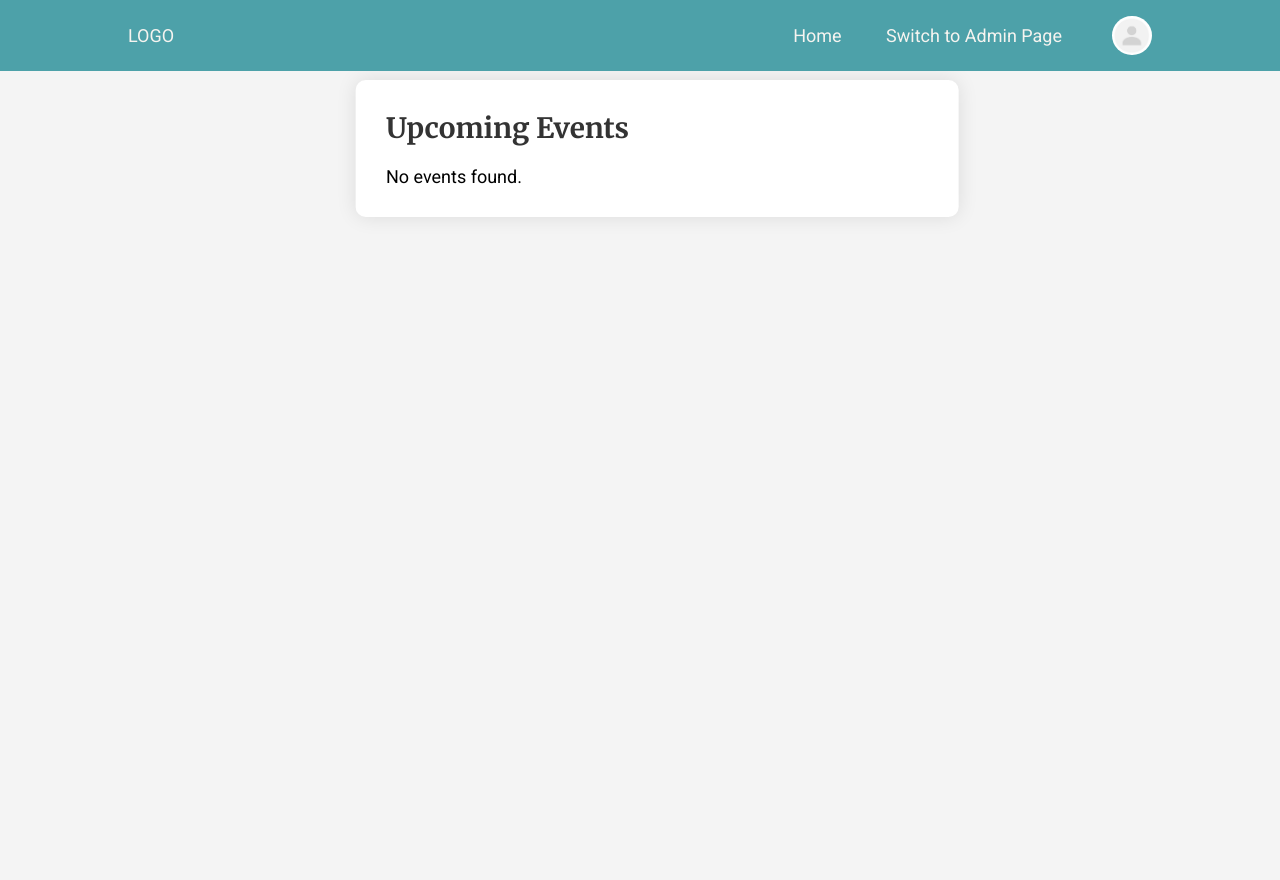
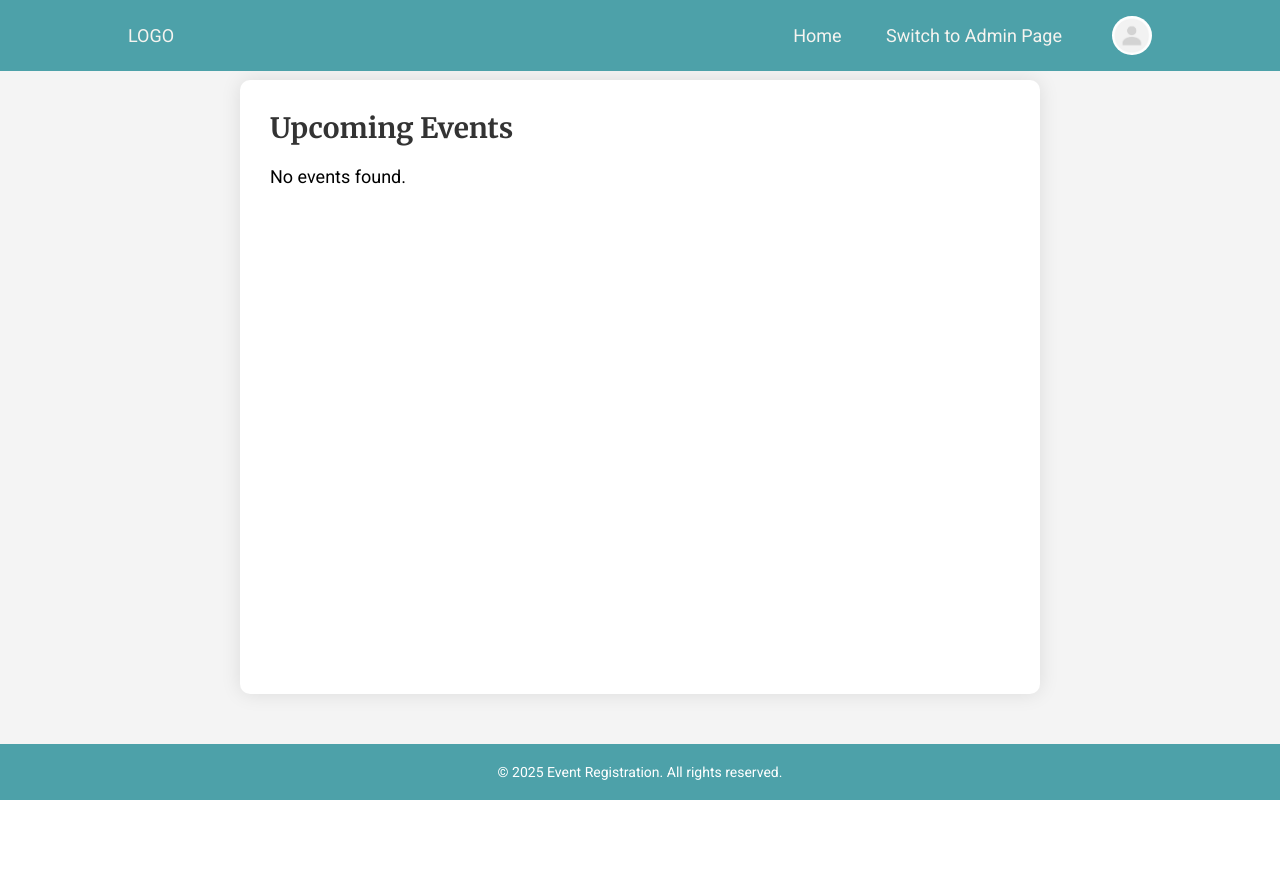
Before and after one commit to baebika/Event-Registration-System, a PHP site: page / in a window 1280 px wide. After the commit the page ends 800 px from the top, so only its background shows below. Run offline with PHP 8.4, Linux system fonts and the light colour scheme; data that the repository does not hold is empty.

Commit message:
add footer to all pages

```diff
--- a/index.php
+++ b/index.php
@@ -19,10 +19,8 @@
     <title>Home - Event Registration System</title>
     <link rel="preconnect" href="https://fonts.googleapis.com">
     <link rel="preconnect" href="https://fonts.gstatic.com" crossorigin>
-    <link href="https://fonts.googleapis.com/css2?family=Merriweather:ital,wght@0,300;0,400;0,700;0,900;1,300;1,400;1,700;1,900&display=swap" rel="stylesheet">
-    <link rel="preconnect" href="https://fonts.googleapis.com">
-    <link rel="preconnect" href="https://fonts.gstatic.com" crossorigin>
-    <link href="https://fonts.googleapis.com/css2?family=Merriweather:ital,wght@0,300;0,400;0,700;0,900;1,300;1,400;1,700;1,900&family=Roboto:ital,wght@0,100..900;1,100..900&display=swap" rel="stylesheet">
+    <link href="https://fonts.googleapis.com/css2?family=Merriweather:ital,wght@0,300;0,400;0,700;0,900&display=swap" rel="stylesheet">
+    <link href="https://fonts.googleapis.com/css2?family=Roboto:ital,wght@0,100..900;1,100..900&display=swap" rel="stylesheet">
     <style>
         * {
             margin: 0;
@@ -30,64 +28,54 @@
             box-sizing: border-box;
         }
 
+        html,
         body {
+            height: 100%;
             font-family: 'Roboto', sans-serif;
-            font-size: 18px;
+        }
+
+        body {
+            display: flex;
+            flex-direction: column;
+            justify-content: space-between;
             background-color: #f4f4f4;
-            display: flex;
-            justify-content: center;
-            align-items: center;
-            min-height: 100vh;
             margin: 0;
-            padding: 20px;
+        }
+
+        .home-container {
+            flex: 1;
+            padding: 30px;
+            background-color: #fff;
+            margin: 20px auto;
+            border-radius: 10px;
+            box-shadow: 0 0 20px rgba(0, 0, 0, 0.1);
+            width: 90%;
+            max-width: 800px;
+        }
+
+        .footer-container {
+            width: 100%;
+            background-color: #2E5077;
+            color: #fff;
+            text-align: center;
+            padding: 10px;
+            position: relative;
+            bottom: 0;
+            left: 0;
+        }
+
+        .footer-content p {
+            margin: 0;
         }
 
         h1 {
             font-family: 'Merriweather', serif;
-            /* font-weight: 900; */
-        }
-
-        .home-container {
-            background-color: #fff;
-            padding: 30px;
-            border-radius: 10px;
-            box-shadow: 0 0 20px rgba(0, 0, 0, 0.1);
-            width: 90%;
-            max-width: 800px;
-            /* text-align: center;
-            position: relative; */
-            margin: auto;
-            margin-top: 20px;
-            left: 50%;
-            transform: translateX(-50%);
         }
 
         h1 {
             margin-bottom: 20px;
             color: #333;
             font-size: 28px;
-        }
-
-        .switch-menu {
-            position: absolute;
-            top: 20px;
-            left: 20px;
-        }
-
-        .switch-menu button {
-            padding: 10px 20px;
-            background-color: #4DA1A9;
-            color: #fff;
-            border: none;
-            border-radius: 25px;
-            cursor: pointer;
-            font-size: 16px;
-            font-weight: bold;
-            transition: background-color 0.3s ease;
-        }
-
-        .switch-menu button:hover {
-            background-color: #2E5077;
         }
 
         .event-list {
@@ -174,6 +162,9 @@
             <?php endif; ?>
         </div>
     </div>
+
+    <!-- Include Footer -->
+    <?php require 'footer.php'; ?>
 </body>
 
 </html>
--- a/navbar.php
+++ b/navbar.php
@@ -30,15 +30,12 @@
             /* font-weight: 900; */
         }
 
-        .hero {
-            /* background-image: url('https://images.unsplash.com/photo-1506748686214-e9df14d4d9d0');
-            background-size: cover;
-            background-position: center; */
+        /* .hero {
             width: 100%;
             min-height: 100vh;
             z-index: 1000;
 
-        }
+        } */
 
         nav {
             background: #4DA1A9;
```
Also changed, not shown: admin.php (+22 -12 lines).
